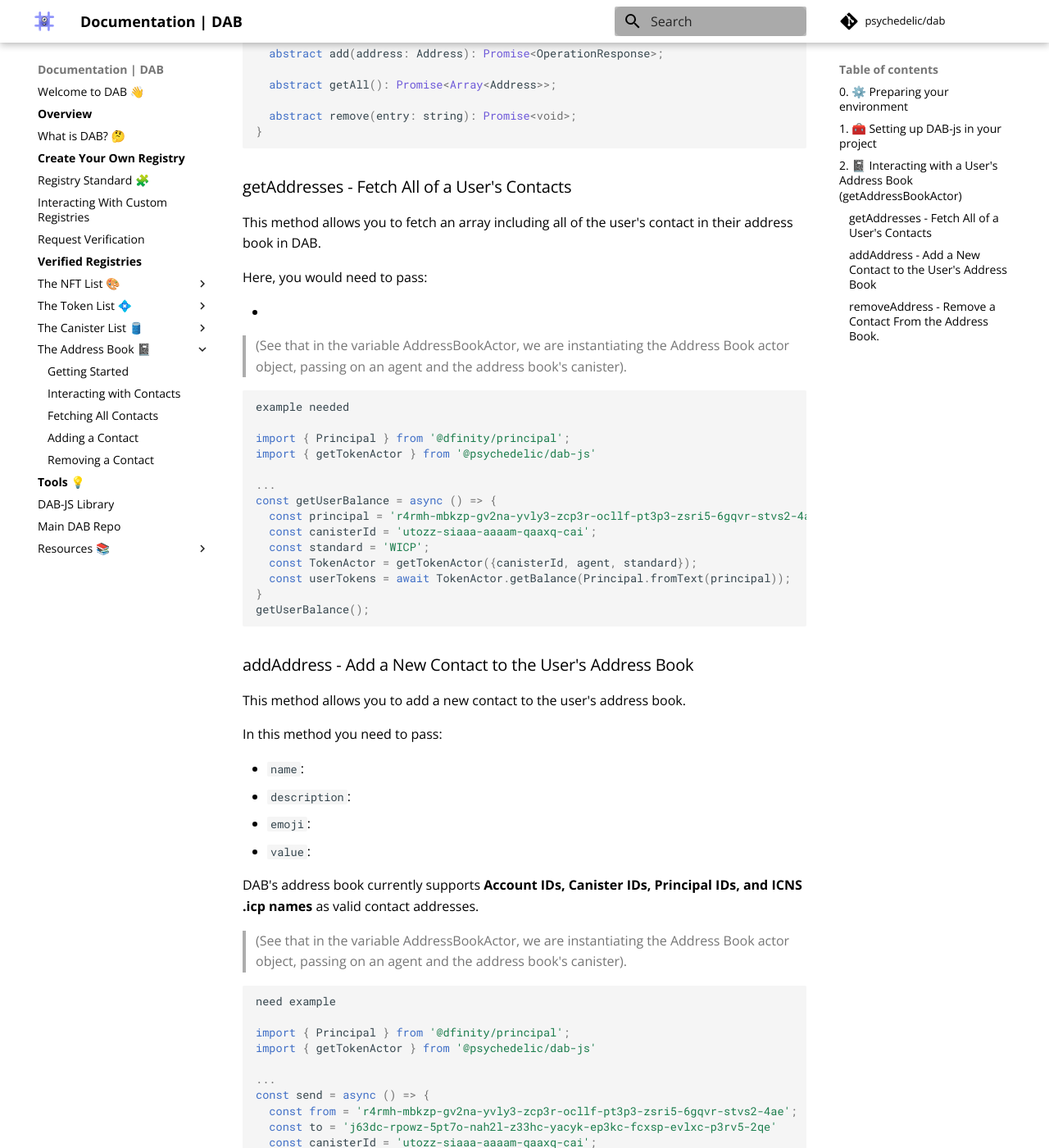
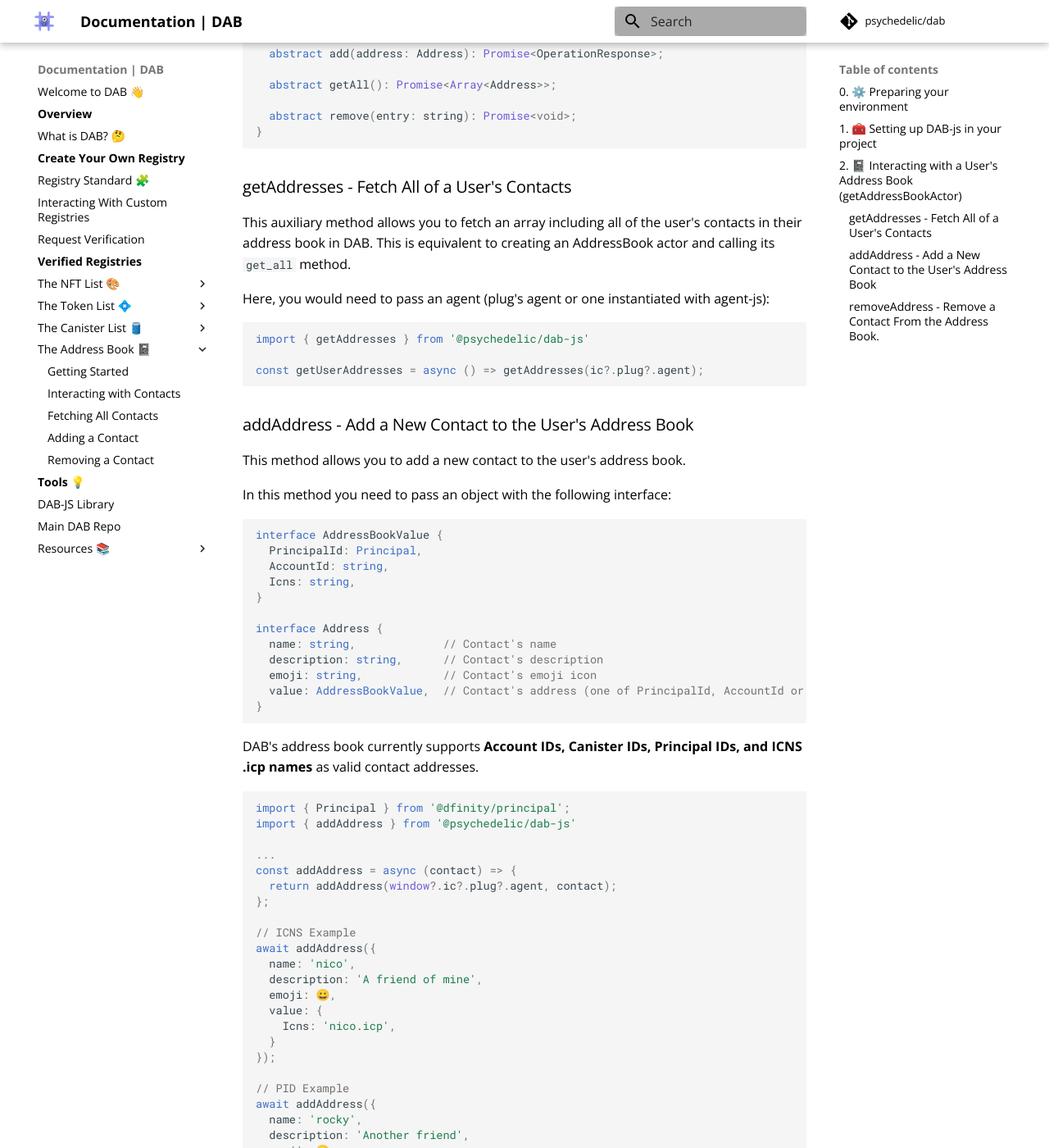
Before and after one commit to Psychedelic/dab-docs, an MkDocs documentation site: the page built from docs/address-book/getting-started.md, in a window 1280 px wide and 1400 px high, scrolled down 2115 px. Shown: the whole window at 82% size. Built offline with MkDocs 1.6.1 and Material for MkDocs 9.7.7, drawn with Linux system fonts in a browser that asks for light colours; comment, search, counter and statistics services are not loaded; some of the changed text lies outside the part shown.

Commit message:
Completed docs on address book methods

````diff
--- a/docs/address-book/getting-started.md
+++ b/docs/address-book/getting-started.md
@@ -101,30 +100,15 @@ export default class AddresBookActor {
 
 ### getAddresses - Fetch All of a User's Contacts
 
-This method allows you to fetch an array including all of the user's contact in their address book in DAB.
+This auxiliary method allows you to fetch an array including all of the user's contacts in their address book in DAB.
+This is equivalent to creating an AddressBook actor and calling its `get_all` method.
 
-Here, you would need to pass:
-
--
-
-> (See that in the variable AddressBookActor, we are instantiating the Address Book actor object, passing on an agent and the address book's canister).
+Here, you would need to pass an agent (plug's agent or one instantiated with agent-js):
 
 ```js
+import { getAddresses } from '@psychedelic/dab-js'
 
-example needed
-
-import { Principal } from '@dfinity/principal';
-import { getTokenActor } from '@psychedelic/dab-js'
-
-...
-const getUserBalance = async () => {
-  const principal = 'r4rmh-mbkzp-gv2na-yvly3-zcp3r-ocllf-pt3p3-zsri5-6gqvr-stvs2-4ae';
-  const canisterId = 'utozz-siaaa-aaaam-qaaxq-cai';
-  const standard = 'WICP';
-  const TokenActor = getTokenActor({canisterId, agent, standard});
-  const userTokens = await TokenActor.getBalance(Principal.fromText(principal));
-}
-getUserBalance();
+const getUserAddresses = async () => getAddresses(ic?.plug?.agent);
 ```
 
 
@@ -132,37 +116,78 @@ getUserBalance();
 
 This method allows you to add a new contact to the user's address book.
 
-In this method you need to pass:
+In this method you need to pass an object with the following interface:
 
-- `name`:
-- `description`:
-- `emoji`:
-- `value`:
+```ts
+interface AddressBookValue {
+  PrincipalId: Principal,
+  AccountId: string,
+  Icns: string,
+}
+
+interface Address {
+  name: string,             // Contact's name
+  description: string,      // Contact's description
+  emoji: string,            // Contact's emoji icon
+  value: AddressBookValue,  // Contact's address (one of PrincipalId, AccountId or ICNS)
+}
+```
 
 DAB's address book currently supports **Account IDs, Canister IDs, Principal IDs, and ICNS .icp names** as valid contact addresses.
 
-> (See that in the variable AddressBookActor, we are instantiating the Address Book actor object, passing on an agent and the address book's canister).
 
 ```js
 
-need example
 
 import { Principal } from '@dfinity/principal';
-import { getTokenActor } from '@psychedelic/dab-js'
+import { addAddress } from '@psychedelic/dab-js'
 
 ...
-const send = async () => {
-  const from = 'r4rmh-mbkzp-gv2na-yvly3-zcp3r-ocllf-pt3p3-zsri5-6gqvr-stvs2-4ae';
-  const to = 'j63dc-rpowz-5pt7o-nah2l-z33hc-yacyk-ep3kc-fcxsp-evlxc-p3rv5-2qe'
-  const canisterId = 'utozz-siaaa-aaaam-qaaxq-cai';
-  const standard = 'WICP';
-  const TokenActor = getTokenActor({canisterId, agent, standard});
-  await TokenActor.transfer({from, to, amount: '1.2'});
-}
-send();
+const addAddress = async (contact) => {
+  return addAddress(window?.ic?.plug?.agent, contact);
+};
+
+// ICNS Example
+await addAddress({
+  name: 'nico',
+  description: 'A friend of mine',
+  emoji: 😀,
+  value: {
+    Icns: 'nico.icp',
+  }
+});
+
+// PID Example
+await addAddress({
+  name: 'rocky',
+  description: 'Another friend',
+  emoji: 😀,
+  value: {
+    Principal: Principal.from('xksyk-jrty5-s6ei6-k3cak-wb2mv-5rtv5-atxvn-gnqsm-i6kuh-irkqa-4ae'),
+  }
+});
+
+// AccountId Example
+await addAddress({
+  name: 'Exchange',
+  description: 'My cex address',
+  emoji: 😀,
+  value: {
+    AccountId: '21f2c489e7626ef1af7866ff4fecd15335731657000bea2c1a6ab665111467e8',
+  }
+});
 ```
 
-The call, **if successful**  returns a response. **If the transaction fails, it will return an error**.
+The call returns a `Response` object which has the following format:
+```ts
+export type Response = { 'Ok' : [] | [string] } |
+  { 'Err' : Error };
+```
+
+If the call was **successful**, an `{ Ok: [] | [string] }` object is returned.
+If the call **errored out instead**, you'll get an `{ 'Err' : Error }` with the error cause.
+
+
 
 ### removeAddress - Remove a Contact From the Address Book.
 
@@ -171,25 +196,13 @@ This method allows you to eliminate a contact from a user's address book.
 In this method, you need to pass:
 
 - `addressName`: A string of the name of the contact to be removed.
+- `agent`: An agent, either plug's or one instantiated with agent-js.
 
-> (See that in the variable AddressBookActor, we are instantiating the Address Book actor object, passing on an agent and the address book's canister).
 
-```js
+```ts
+import { removeAddress } from '@psychedelic/dab-js'
 
-example needed
-
-import { Principal } from '@dfinity/principal';
-import { getTokenActor } from '@psychedelic/dab-js'
-
-...
-const getTokenDetails = async () => {
-  const canisterId = 'utozz-siaaa-aaaam-qaaxq-cai';
-  const standard = 'WICP';
-  const TokenActor = getTokenActor({canisterId, agent, standard});
-
-  const details = await TokenActor.getMetadata();
-}
-getTokenDetails()
+const removeUserAddress = async (addressName: string) => removeAddress(agent, addressName);
 ```
 
 
````
Also changed, not shown: other parts of docs/address-book/getting-started.md (+1 -2 lines).
